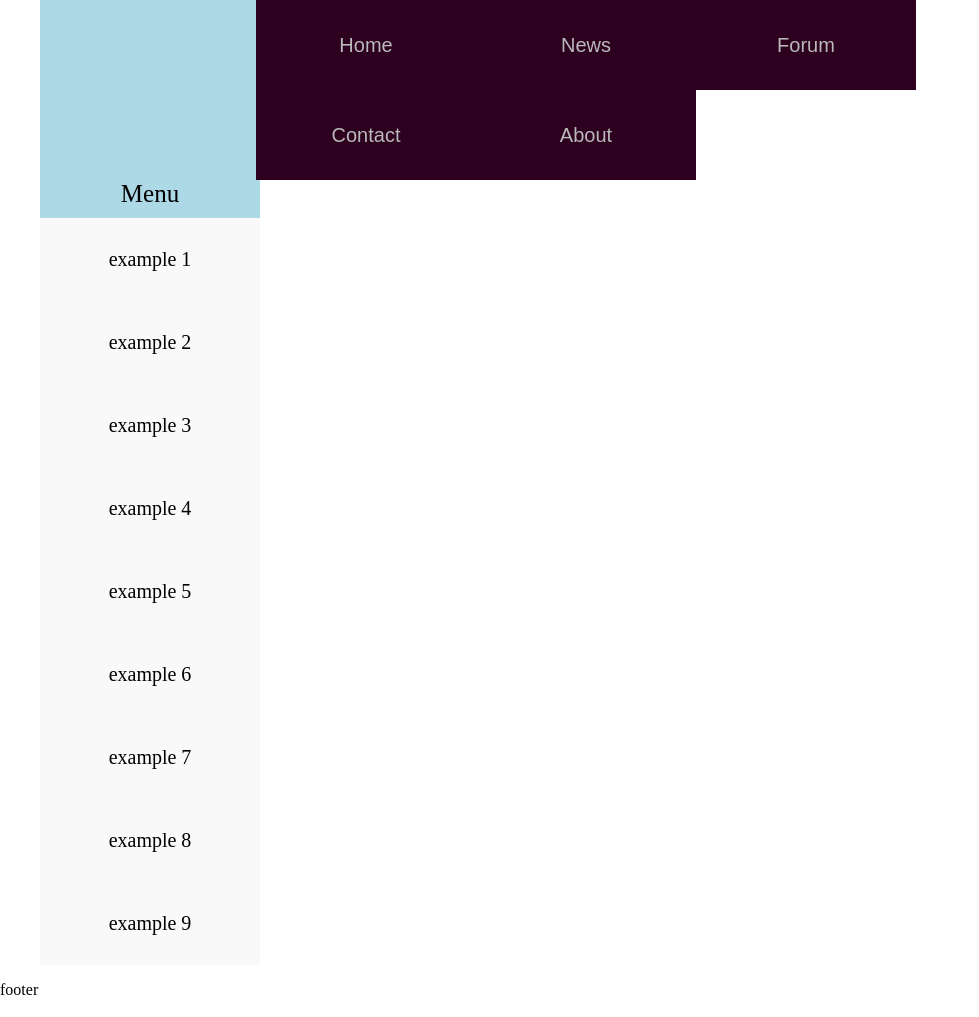
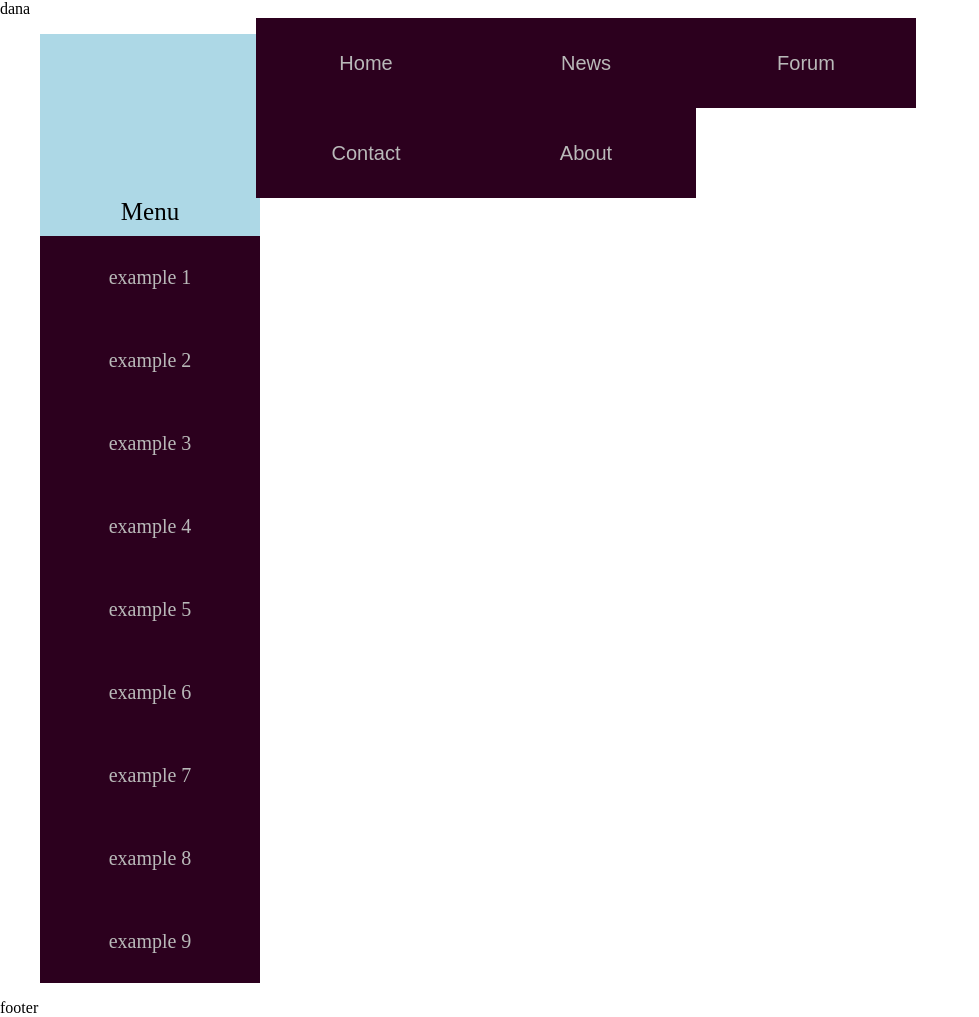
Before and after one commit to lakmalniranga/lms, a PHP site: page / in a window 1280 px wide. Shown: the whole page, without its empty margins (0-979 px from the left). Before the commit the page ends 995 px from the top, so only its background shows below. Run offline with PHP 8.4, Linux system fonts and the light colour scheme.

Commit message:
updated sidebar

```diff
--- a/assets/css/style.css
+++ b/assets/css/style.css
@@ -53,33 +53,32 @@ body{
   padding: 0;
 }
 
-#side ul{
+.sidebar ul{
   list-style: none;
 }
 
-#side ul a{
+.sidebar ul a{
   width: 200px;
-
   padding: 30px 10px;
   display: block;
-  background-color: #f9f9f9;
+  background-color: #2C001E;
   text-align: center;
   font-size: 20px;
   float: none;
   font-weight: 400;
   text-decoration: none;
-  color: black;
+  color: #b9b9b9;
 
 }
-#side li a:hover{
+.sidebar li a:hover{
+    background-color: #561345;
     transition: all 0.50s;
-    color: red;
+    color:#77216F;
 }
 #top {
   text-align: center;
   width: 20px
   padding: 30px 10px;
-
   font-size: 25px;
   float: none;
   color: black;
--- /dev/null
+++ b/classes/Person.php
@@ -0,0 +1,7 @@
+<?php
+
+class Person {
+
+  protected $name = 'dana';
+
+}
--- /dev/null
+++ b/classes/newPerson.php
@@ -0,0 +1,7 @@
+<?php
+
+class newPerson extends Person {
+  public function name() {
+    echo $this->name;
+  }
+}
--- a/core/init.php
+++ b/core/init.php
@@ -40,3 +40,6 @@ spl_autoload_register(function($class){
 require_once 'includes/functions/func.php';
 
 $user = new User();
+
+$dana = new Person();
+$usi = new newPerson();
--- a/index.php
+++ b/index.php
@@ -1,12 +1,7 @@
 <?php
 require_once 'core/init.php';
-
+//echo $dana->name;
+echo $usi->name();
 require_once 'student/header.php';
 
 require_once 'student/footer.php';
-
-//added test comment
-
-//added test comment 2
-
-//comment
--- a/student/header.php
+++ b/student/header.php
@@ -35,13 +35,11 @@ include_once( dirname(dirname(__FILE__)) .'/classes/config.php');
         <li><a href="#about">About</a></li>
       </ul>
   </nav>
+  </div>
 
-
+  <div id="side">
   <aside class="sidebar">
-
-    <div id="side">
     <ul>
-
       <div id="top">
           <li id="top2">Menu</li>
       </div>
@@ -55,9 +53,6 @@ include_once( dirname(dirname(__FILE__)) .'/classes/config.php');
           <li><a href="#">example 8</a></li>
           <li><a href="#">example 9</a></li>
     </ul>
-
-  </div>
-
   </aside>
 
 </div>
```
Also changed, not shown: 1 other file.
